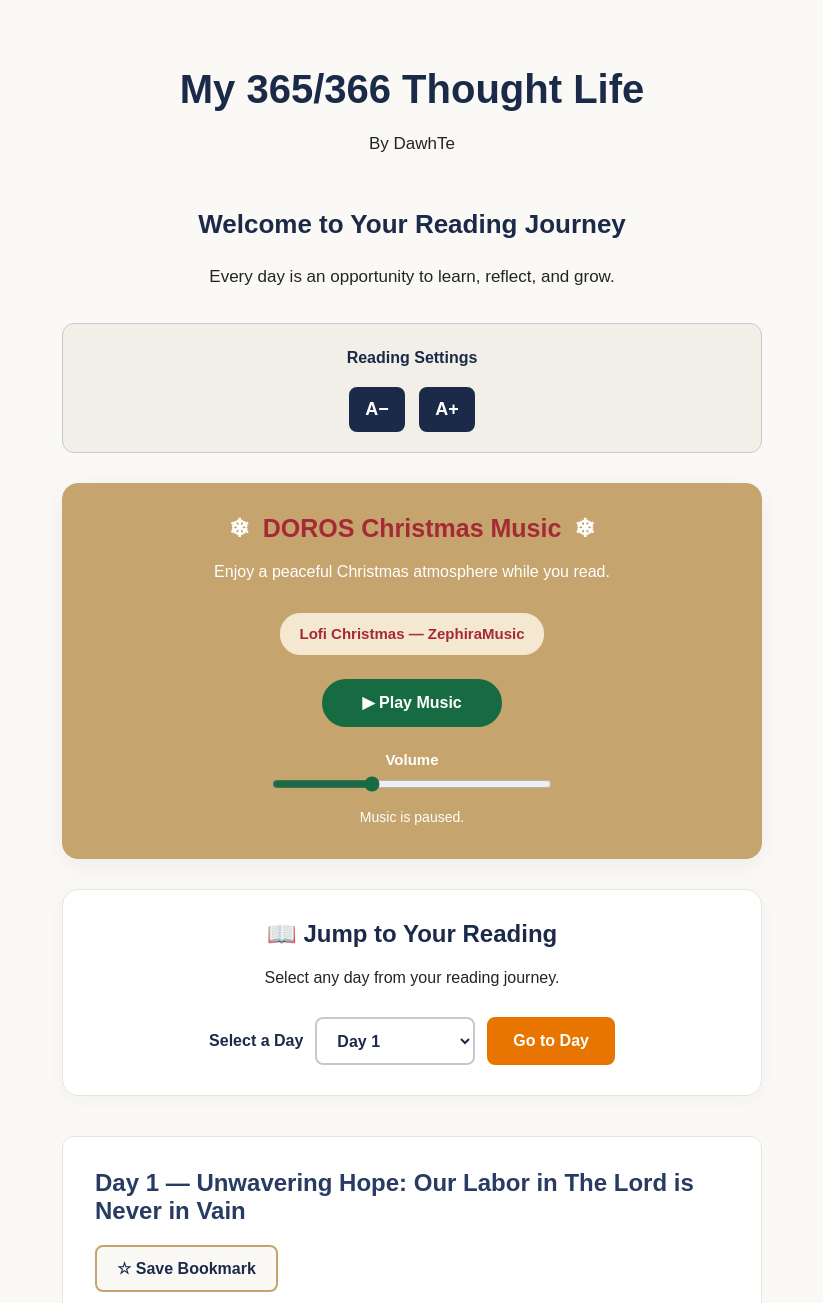
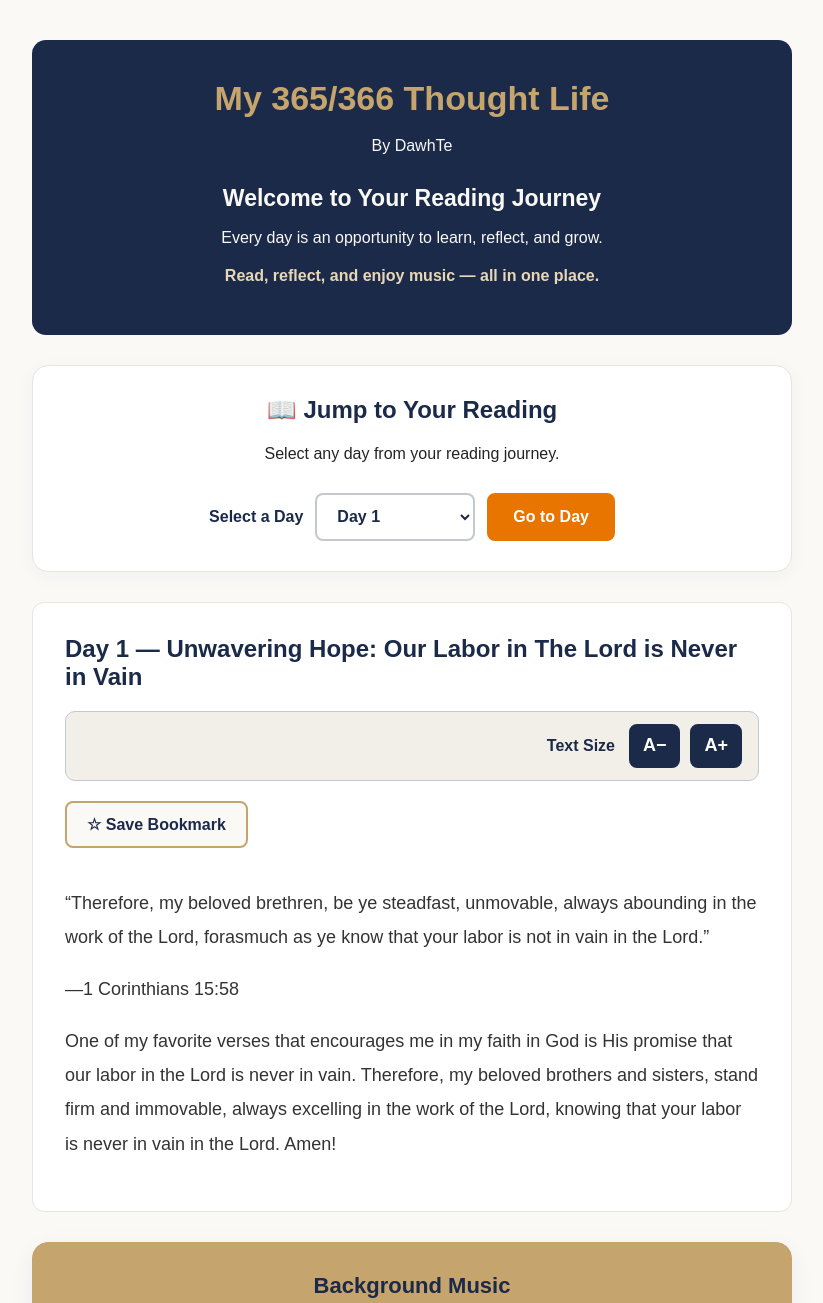
Before and after one commit to DorothyMawi3/doros, a plain HTML site: page reader.html in a window 1280 px wide. Shown: the part 40-1343 px from the top of the page, without its empty margins (228-1051 px from the left). Drawn offline with Linux system fonts and the light colour scheme.

Commit message:
Improve DOROS reader layout and accessibility

```diff
--- a/reader.html
+++ b/reader.html
@@ -5,7 +5,7 @@
   <meta charset="UTF-8">
   <meta name="viewport" content="width=device-width, initial-scale=1.0">
 
-  <title>Reading | Doros</title>
+  <title>Reading | DOROS</title>
 
   <link rel="stylesheet" href="style.css">
   <script src="book-data.js" defer></script>
@@ -19,6 +19,7 @@
          BOOK INFORMATION
     ======================================= -->
 
+    <header class="reader-introduction">
       <h1>My 365/366 Thought Life</h1>
       <p>By DawhTe</p>
 
@@ -29,17 +30,70 @@
         reflect, and grow.
       </p>
 
+      <p>
+        Read, reflect, and enjoy music —
+        all in one place.
+      </p>
+    </header>
+
 
     <!-- ======================================
-         READING FONT SIZE CONTROLS
+         JUMP TO DAY SELECTOR
     ======================================= -->
 
+    <section
+      class="day-selector"
+      aria-labelledby="day-selector-heading"
+    >
+
+      <h2 id="day-selector-heading">
+        📖 Jump to Your Reading
+      </h2>
+
+      <p>
+        Select any day from your reading journey.
+      </p>
+
+      <div class="day-selector-controls">
+
+        <label for="jump-to-day">
+          Select a Day
+        </label>
+
+        <select id="jump-to-day">
+          <option value="1">Day 1</option>
+        </select>
+
+        <button
+          type="button"
+          id="go-to-day"
+        >
+          Go to Day
+        </button>
+
+      </div>
+
+    </section>
+
+
+    <!-- ======================================
+         DAILY READING CONTENT
+    ======================================= -->
+
+    <section class="reading-content">
+
+      <h2>Day 1 — A New Beginning</h2>
+
+      <!-- Reading text size controls -->
       <div
         class="reading-controls"
         role="group"
-      aria-label="Reading font size settings"
+        aria-label="Reading text size settings"
       >
-      <p>Reading Settings</p>
+
+        <span class="text-size-label">
+          Text Size
+        </span>
 
         <button
           type="button"
@@ -56,7 +110,22 @@
         >
           A+
         </button>
+
       </div>
+
+      <button
+        type="button"
+        id="bookmark-button"
+        aria-pressed="false"
+      >
+        ☆ Save Bookmark
+      </button>
+
+      <div id="book-text">
+        <p>Loading your reading...</p>
+      </div>
+
+    </section>
 
 
     <!-- ======================================
@@ -67,6 +136,10 @@
       class="music-player"
       aria-labelledby="music-player-heading"
     >
+
+      <h2 class="background-music-heading">
+        Background Music
+      </h2>
 
       <h2 id="music-player-heading">
         <span aria-hidden="true">❄</span>
@@ -127,68 +200,6 @@
       >
         Music is paused.
       </p>
-
-    </section>
-
-
-    <!-- ======================================
-         JUMP TO DAY SELECTOR
-    ======================================= -->
-
-    <section
-      class="day-selector"
-      aria-labelledby="day-selector-heading"
-    >
-
-      <h2 id="day-selector-heading">
-        📖 Jump to Your Reading
-      </h2>
-
-      <p>
-        Select any day from your reading journey.
-      </p>
-
-      <div class="day-selector-controls">
-
-        <label for="jump-to-day">
-          Select a Day
-        </label>
-
-        <select id="jump-to-day">
-          <option value="1">Day 1</option>
-        </select>
-
-        <button
-          type="button"
-          id="go-to-day"
-        >
-          Go to Day
-        </button>
-
-      </div>
-
-    </section>
-
-
-    <!-- ======================================
-         DAILY READING CONTENT
-    ======================================= -->
-
-    <section class="reading-content">
-
-      <h2>Day 1 — A New Beginning</h2>
-
-      <button
-        type="button"
-        id="bookmark-button"
-        aria-pressed="false"
-      >
-        ☆ Save Bookmark
-      </button>
-
-      <div id="book-text">
-        <p>Loading your reading...</p>
-      </div>
 
     </section>
 
--- a/style.css
+++ b/style.css
@@ -16,8 +16,12 @@
 
 
 /* ==========================================
-   DOROS — HOMEPAGE STYLES
+   DOROS — GLOBAL STYLES
 ========================================== */
+
+* {
+  box-sizing: border-box;
+}
 
 body {
   font-family: Arial, sans-serif;
@@ -73,7 +77,6 @@ button:focus-visible {
   outline-offset: 3px;
 }
 
-/* Make disabled buttons visibly inactive */
 button:disabled,
 button:disabled:hover {
   opacity: 0.45;
@@ -88,7 +91,7 @@ button:disabled:hover {
 ========================================== */
 
 main {
-  max-width: 700px;
+  max-width: 800px;
   margin: 0 auto;
   padding: 20px;
 }
@@ -104,6 +107,46 @@ main a {
 
 
 /* ==========================================
+   DOROS — READER INTRODUCTION
+========================================== */
+
+.reader-introduction {
+  background-color: var(--navy);
+  color: var(--warm-white);
+  border-radius: 14px;
+  padding: 36px 24px;
+  margin: 0 auto 30px;
+  text-align: center;
+}
+
+.reader-introduction h1 {
+  color: var(--gold);
+  font-size: 34px;
+  margin: 0 0 12px;
+  line-height: 1.3;
+}
+
+.reader-introduction h2 {
+  color: var(--warm-white);
+  font-size: 23px;
+  margin: 26px 0 12px;
+}
+
+.reader-introduction p {
+  color: var(--warm-white);
+  font-size: 16px;
+  margin: 10px auto;
+  max-width: 600px;
+  line-height: 1.7;
+}
+
+.reader-introduction p:last-child {
+  color: #E8D7B6;
+  font-weight: 600;
+}
+
+
+/* ==========================================
    DOROS — BOOK READING CONTENT
 ========================================== */
 
@@ -112,20 +155,26 @@ main a {
   border: 1px solid #e8e5df;
   border-radius: 12px;
   padding: 32px;
-  margin: 40px auto;
+  margin: 30px auto;
   text-align: left;
 }
 
 .reading-content h2 {
   font-size: 24px;
   margin-top: 0;
-  color: #283b62;
+  margin-bottom: 20px;
+  color: var(--navy);
 }
 
 .reading-content p {
   font-size: inherit;
   line-height: 1.9;
   color: #333333;
+}
+
+#book-text {
+  margin-top: 18px;
+  overflow-wrap: break-word;
 }
 
 
@@ -162,32 +211,39 @@ main > a:focus-visible {
 
 
 /* ==========================================
-   DOROS — READING SETTINGS
+   DOROS — READING TEXT SIZE CONTROLS
 ========================================== */
 
 .reading-controls {
+  display: flex;
+  align-items: center;
+  justify-content: flex-end;
+  flex-wrap: wrap;
+  gap: 10px;
+
   background-color: #F2EFE9;
   border: 1px solid var(--silver);
-  border-radius: 12px;
-  padding: 20px;
-  margin: 30px auto;
-  text-align: center;
+  border-radius: 10px;
+
+  padding: 12px 16px;
+  margin: 16px 0 20px;
+  text-align: right;
 }
 
-.reading-controls p {
+.text-size-label {
   color: var(--navy);
   font-size: 16px;
   font-weight: 600;
-  margin-top: 0;
-  margin-bottom: 15px;
+  margin-right: 4px;
 }
 
 .reading-controls button {
-  min-width: 55px;
+  min-width: 48px;
   min-height: 44px;
-  margin: 0 5px;
-  padding: 10px 14px;
+  margin: 0;
+  padding: 9px 12px;
   font-size: 18px;
+  border-radius: 8px;
 }
 
 
@@ -205,25 +261,40 @@ main > a:focus-visible {
   box-shadow: 0 6px 24px rgba(27, 42, 73, 0.06);
 }
 
-.music-player h2 {
+/* Background Music heading */
+
+.music-player .background-music-heading {
+  color: var(--navy);
+  font-size: 22px;
+  font-weight: 700;
+  margin: 0 0 20px;
+}
+
+/* Christmas title */
+
+.music-player #music-player-heading {
   color: var(--red);
   font-size: 25px;
-  margin-top: 0;
-  margin-bottom: 12px;
+  margin: 0 0 12px;
 }
 
-/* White snowflakes, red heading */
-.music-player h2 span {
+/* White snowflakes */
+
+.music-player #music-player-heading span {
   color: #ffffff;
   display: inline-block;
   margin: 0 6px;
 }
+
+/* Music description */
 
 .music-player > p {
   color: #ffffff;
   font-size: 16px;
   line-height: 1.6;
 }
+
+/* Music track title */
 
 #music-track-name {
   display: inline-block;
@@ -236,6 +307,8 @@ main > a:focus-visible {
   font-size: 15px;
   font-weight: 600;
 }
+
+/* Green music play button */
 
 #music-play-pause {
   display: block;
@@ -266,6 +339,8 @@ main > a:focus-visible {
   background-color: #105232;
   border-color: #105232;
 }
+
+/* Music volume */
 
 .music-volume-control {
   max-width: 280px;
@@ -345,7 +420,6 @@ main > a:focus-visible {
 }
 
 #jump-to-day {
-  box-sizing: border-box;
   min-width: 160px;
   min-height: 48px;
   padding: 10px 16px;
@@ -369,6 +443,7 @@ main > a:focus-visible {
 }
 
 /* Orange Go to Day button */
+
 #go-to-day {
   min-height: 48px;
   padding: 12px 24px;
@@ -510,7 +585,6 @@ main > a:focus-visible {
 
 #reading-date {
   display: block;
-  box-sizing: border-box;
   max-width: 100%;
   margin: 0 auto 20px;
   padding: 12px;
@@ -631,13 +705,36 @@ main > a:focus-visible {
     padding: 12px;
   }
 
+  .reader-introduction {
+    padding: 28px 16px;
+  }
+
+  .reader-introduction h1 {
+    font-size: 27px;
+  }
+
+  .reader-introduction h2 {
+    font-size: 21px;
+  }
+
   .reading-content {
     padding: 20px 16px;
     margin: 24px auto;
   }
 
   .reading-controls {
-    padding: 16px 10px;
+    justify-content: center;
+    padding: 12px 10px;
+    gap: 8px;
+  }
+
+  .text-size-label {
+    font-size: 15px;
+  }
+
+  .reading-controls button {
+    min-width: 48px;
+    min-height: 44px;
   }
 
   .music-player {
@@ -645,11 +742,15 @@ main > a:focus-visible {
     margin: 24px auto;
   }
 
-  .music-player h2 {
+  .music-player .background-music-heading {
+    font-size: 20px;
+  }
+
+  .music-player #music-player-heading {
     font-size: 22px;
   }
 
-  .music-player h2 span {
+  .music-player #music-player-heading span {
     margin: 0 3px;
   }
 
```
Lines whose indentation alone changed are shown as unchanged.
